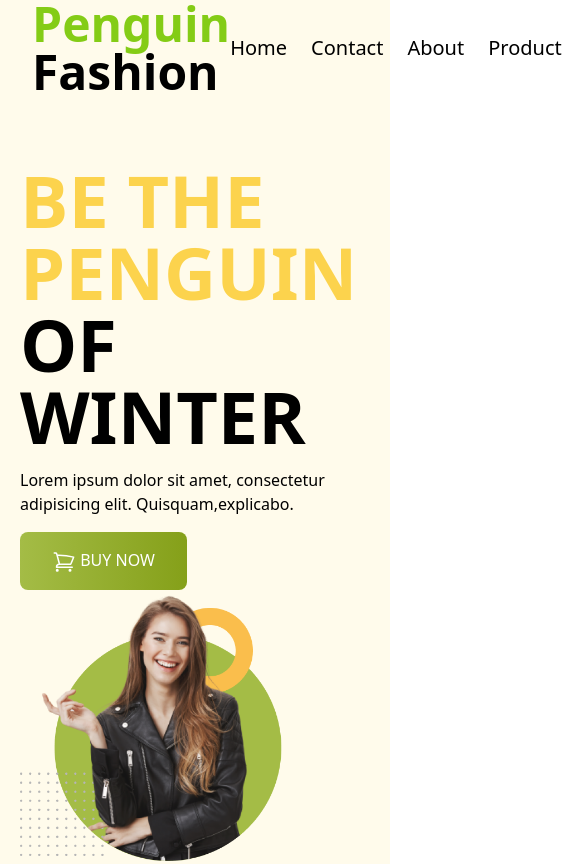
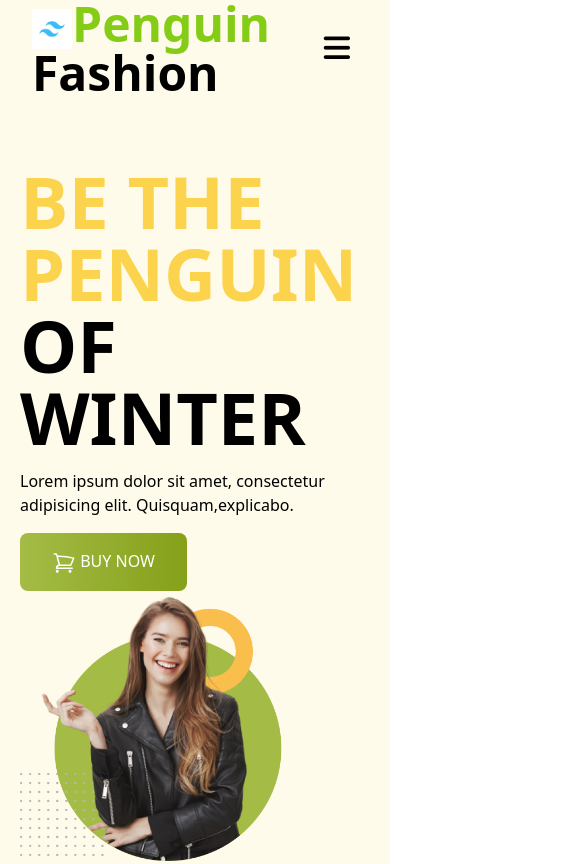
Before and after one commit to Rocky3112/penguin-fashion-tailwind, a plain HTML site: page index.html in a window 390 px wide. Shown: the top 864 px of the page, 562 px wide, since content can reach past the window. Drawn offline with nearby package versions, Linux system fonts and the light colour scheme.

Commit message:
nav bar responsive done

```diff
--- a/index.html
+++ b/index.html
@@ -6,6 +6,7 @@
     <meta name="viewport" content="width=device-width, initial-scale=1.0" />
     <title>Penguin Fashion House </title>
     <script src="https://cdn.tailwindcss.com"></script>
+    <script src="https://kit.fontawesome.com/a008b2dede.js" crossorigin="anonymous"></script>
     <script>
       tailwind.config = {
         theme: {
@@ -23,14 +24,31 @@
     <header class="bg-amber-50">
       <!-- nav-bar -->
       <nav class="container mx-auto">
-        <div class="flex items-center justify-between px-8">
-            <h1 class="text-5xl font-semibold"><span class="text-lime-500">Penguin</span> Fashion</h1>
+        <div class="md:flex md:items-center md:justify-between px-8">
+           <div class="flex justify-between items-center">
+            <h1 class="text-5xl font-semibold cursor-pointer">
+                <img class="h-10 inline" src="./images/tailwind.png " alt=""><span class="text-lime-500">Penguin</span> Fashion</h1>
+                <span class="text-3xl cursor-pointer mx-2 md:hidden block">
+                    <i class="fa-solid fa-bars" name="menu" onclick="Menu(this)"></i>
+                </span>
+           </div>
             <div>
-                <ul class="flex gap-6 text-xl">
-                    <li><a href="">Home</a></li>
-                    <li><a href="">Contact</a></li>
-                    <li><a href="">About</a></li>
-                    <li><a href="">Product</a></li>
+                <ul class="md:flex md:items-center gap-6 text-xl z-[-1] md:z-auto md:static absolute bg-white w-full left-0 md:w-auto md:py-0 py-4 md:pl-0 pl-7 md:opacity-100 opacity-0 top[-400px] transition-all ease-in duration-500">
+                    <li class="md:my-0">
+                        <a class="hover:text-lime-500 duration-500" href="#">Home</a>
+                    </li>
+                    <li class="md:my-0">
+                        <a class="hover:text-lime-500 duration-500 href="">Contact</a>
+                    </li>
+                    <li class="md:my-0">
+                        <a class="hover:text-lime-500 duration-500 href="">About</a>
+                    </li>
+                    <li class="md:my-0">
+                        <a class="hover:text-lime-500 duration-500 href="">Product</a>
+                    </li>
+                    <li class="md:my-0">
+                        <a class="hover:text-lime-500 duration-500 href="">Rocky</a>
+                    </li>
                 </ul>
             </div>
         </div>
@@ -313,5 +331,11 @@
         </div>
       </section>
     </main>
+    <script>
+        function Menu(e){
+            let list = document.querySelector('ul');
+            e.name === 'menu' ? ( e.name = "close" ,list.classList.add('top-[88px]') ,list.classList.add('opacity-100')) :( e.name = "menu", list.classList.remove('top-[88px]') ,list.classList.add('opacity-100'))
+        }
+    </script>
   </body>
 </html>
```
Also changed, not shown: images/penguin.jpeg (added), images/tailwind.png (added).
